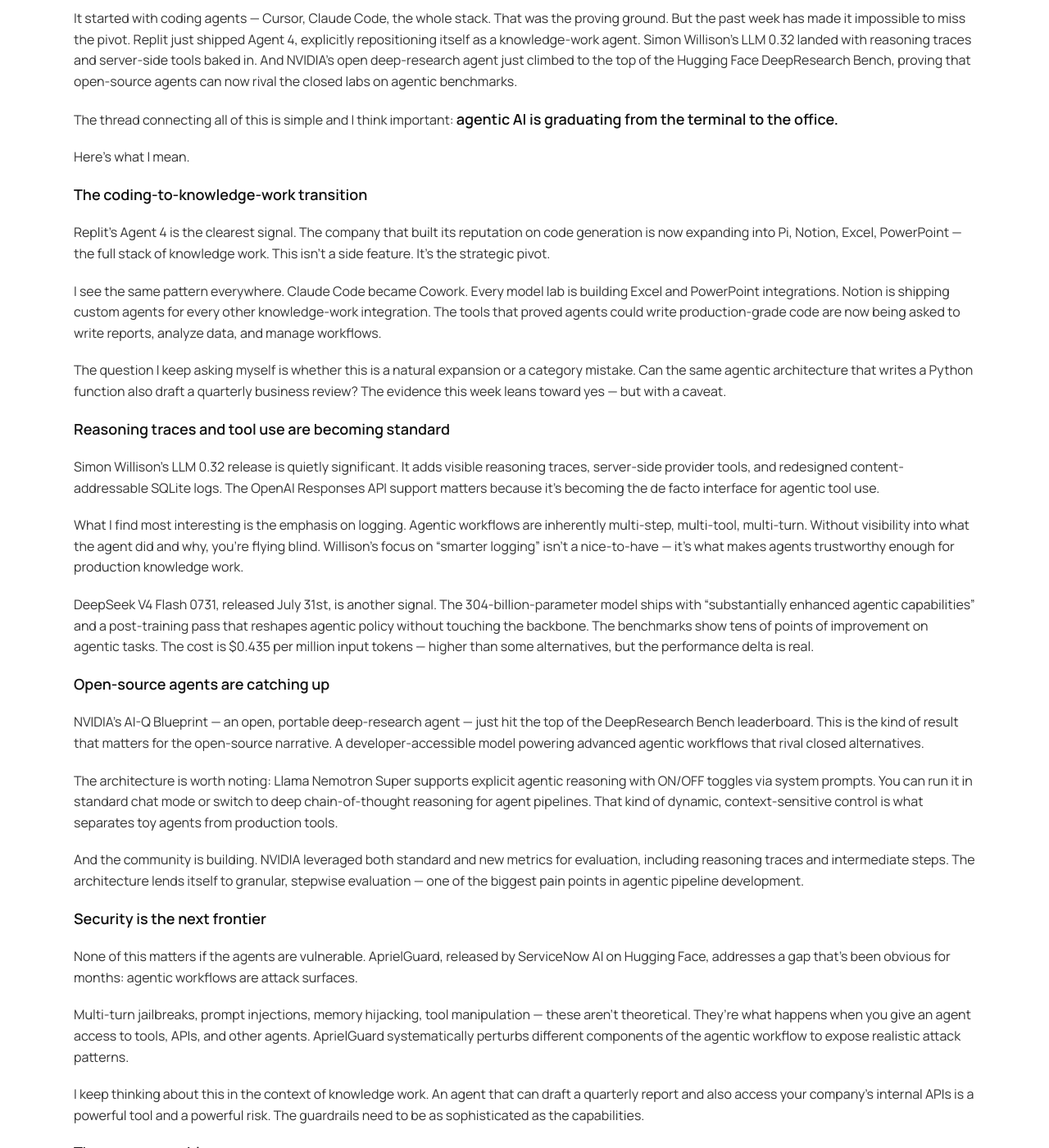
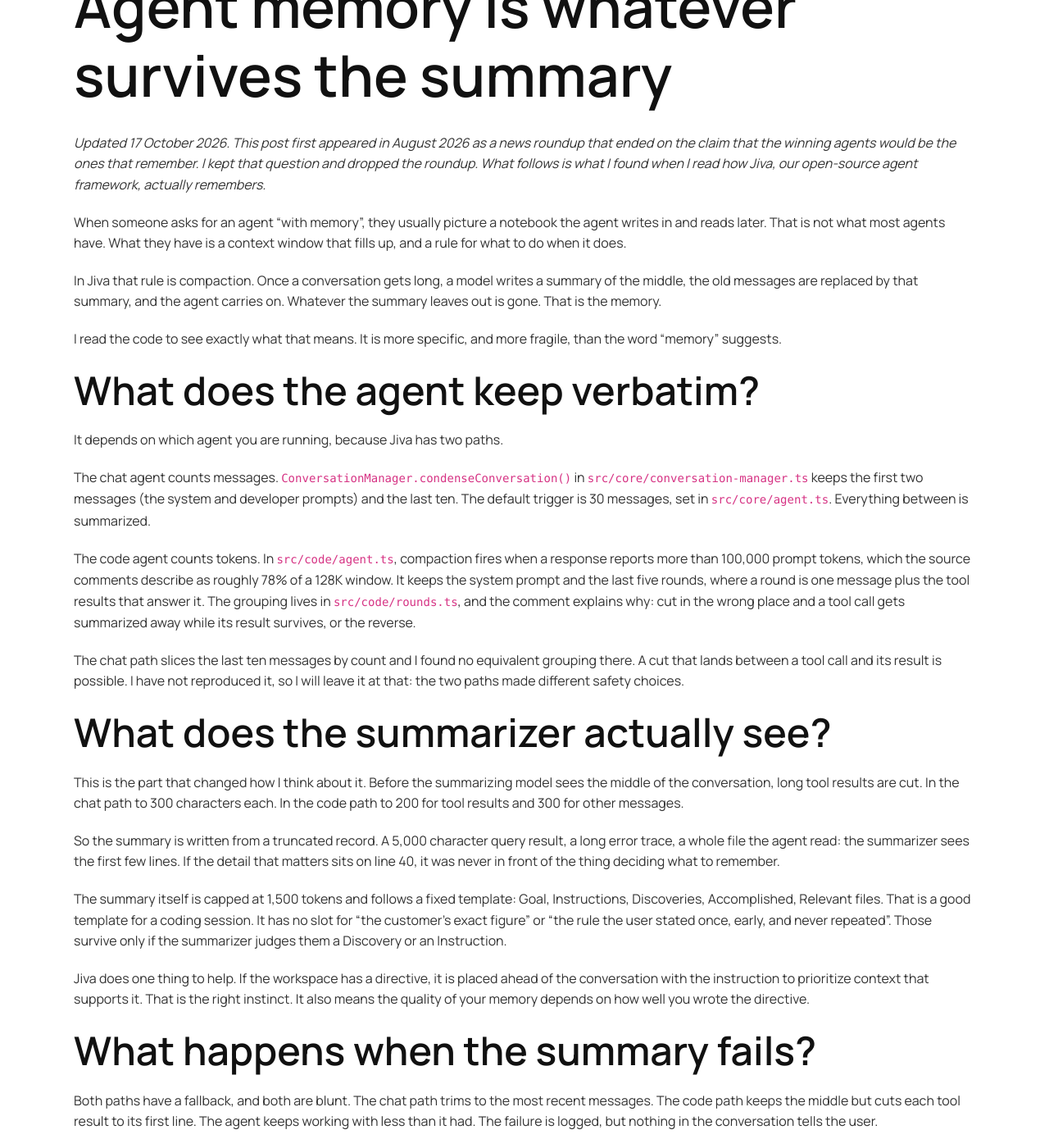
Before and after one commit to gritsa/www-gritsa.github.io, a Jekyll site: the page built from _posts/2026-08-06-agentic-ai-is-leaving-the-terminal-behind.md, in a window 1280 px wide and 1400 px high, scrolled down 1420 px. Shown: the whole window at 82% size. Built offline with Jekyll 4.4.1, drawn with Linux system fonts in a browser that asks for light colours; some of the changed text lies outside the part shown.

Commit message:
Rewrite 08-06 archive post as a source-based piece on agent memory and context compaction

```diff
--- a/_posts/2026-08-06-agentic-ai-is-leaving-the-terminal-behind.md
+++ b/_posts/2026-08-06-agentic-ai-is-leaving-the-terminal-behind.md
@@ -1,72 +1,68 @@
 ---
 layout: post
-title: "Agentic AI Is Leaving the Terminal Behind"
+title: "Agent memory is whatever survives the summary"
 date: 2026-08-05 18:32:32 +0000
-author: "Gritsa"
+last_modified_at: 2026-10-17 15:00:00 +0530
+author: "Amy Loomis"
 categories: "AI Technology"
-tags: "agentic AI, autonomous agents, LLM"
-excerpt: "Agentic AI is stepping out of code and into the full breadth of knowledge work — and the tools, security, and open-source alternatives are catching up fast."
-description: "Agentic AI is moving beyond coding into knowledge work. New releases from Simon Willison, DeepSeek, and NVIDIA are expanding what autonomous agents can do, while guardrails and open-source alternatives reshape the landscape."
-keywords: "agentic AI, autonomous agents, LLM, knowledge work, open-source AI"
+tags:
+  - AI agents
+  - Agent memory
+  - Context engineering
+excerpt: "People ask for agents with memory. Open the code of a working agent and the memory is a summary, written by a model, from evidence it was only shown part of. What Jiva keeps, what it drops, and what to do about it."
+description: "How context compaction works in Jiva: what is kept verbatim, what is summarized, how tool results are truncated before the summarizer sees them, and what that means for any agent you run in production."
+keywords: "agent memory, context compaction, conversation summarization, context window, AI agents, Jiva, context engineering"
 featured_image: "/assets/img/posts/2026-08-06-agentic-ai-is-leaving-the-terminal-behind.png"
 ---
 
-I keep coming back to the same observation: the agentic AI story is no longer about code.
+# Agent memory is whatever survives the summary
 
-It started with coding agents — Cursor, Claude Code, the whole stack. That was the proving ground. But the past week has made it impossible to miss the pivot. Replit just shipped Agent 4, explicitly repositioning itself as a knowledge-work agent. Simon Willison's LLM 0.32 landed with reasoning traces and server-side tools baked in. And NVIDIA's open deep-research agent just climbed to the top of the Hugging Face DeepResearch Bench, proving that open-source agents can now rival the closed labs on agentic benchmarks.
+*Updated 17 October 2026. This post first appeared in August 2026 as a news roundup that ended on the claim that the winning agents would be the ones that remember. I kept that question and dropped the roundup. What follows is what I found when I read how Jiva, our open-source agent framework, actually remembers.*
 
-The thread connecting all of this is simple and I think important: **agentic AI is graduating from the terminal to the office.**
+When someone asks for an agent "with memory", they usually picture a notebook the agent writes in and reads later. That is not what most agents have. What they have is a context window that fills up, and a rule for what to do when it does.
 
-Here's what I mean.
+In Jiva that rule is compaction. Once a conversation gets long, a model writes a summary of the middle, the old messages are replaced by that summary, and the agent carries on. Whatever the summary leaves out is gone. That is the memory.
 
-**The coding-to-knowledge-work transition**
+I read the code to see exactly what that means. It is more specific, and more fragile, than the word "memory" suggests.
 
-Replit's Agent 4 is the clearest signal. The company that built its reputation on code generation is now expanding into Pi, Notion, Excel, PowerPoint — the full stack of knowledge work. This isn't a side feature. It's the strategic pivot.
+## What does the agent keep verbatim?
 
-I see the same pattern everywhere. Claude Code became Cowork. Every model lab is building Excel and PowerPoint integrations. Notion is shipping custom agents for every other knowledge-work integration. The tools that proved agents could write production-grade code are now being asked to write reports, analyze data, and manage workflows.
+It depends on which agent you are running, because Jiva has two paths.
 
-The question I keep asking myself is whether this is a natural expansion or a category mistake. Can the same agentic architecture that writes a Python function also draft a quarterly business review? The evidence this week leans toward yes — but with a caveat.
+The chat agent counts messages. `ConversationManager.condenseConversation()` in `src/core/conversation-manager.ts` keeps the first two messages (the system and developer prompts) and the last ten. The default trigger is 30 messages, set in `src/core/agent.ts`. Everything between is summarized.
 
-**Reasoning traces and tool use are becoming standard**
+The code agent counts tokens. In `src/code/agent.ts`, compaction fires when a response reports more than 100,000 prompt tokens, which the source comments describe as roughly 78% of a 128K window. It keeps the system prompt and the last five rounds, where a round is one message plus the tool results that answer it. The grouping lives in `src/code/rounds.ts`, and the comment explains why: cut in the wrong place and a tool call gets summarized away while its result survives, or the reverse.
 
-Simon Willison's LLM 0.32 release is quietly significant. It adds visible reasoning traces, server-side provider tools, and redesigned content-addressable SQLite logs. The OpenAI Responses API support matters because it's becoming the de facto interface for agentic tool use.
+The chat path slices the last ten messages by count and I found no equivalent grouping there. A cut that lands between a tool call and its result is possible. I have not reproduced it, so I will leave it at that: the two paths made different safety choices.
 
-What I find most interesting is the emphasis on logging. Agentic workflows are inherently multi-step, multi-tool, multi-turn. Without visibility into what the agent did and why, you're flying blind. Willison's focus on "smarter logging" isn't a nice-to-have — it's what makes agents trustworthy enough for production knowledge work.
+## What does the summarizer actually see?
 
-DeepSeek V4 Flash 0731, released July 31st, is another signal. The 304-billion-parameter model ships with "substantially enhanced agentic capabilities" and a post-training pass that reshapes agentic policy without touching the backbone. The benchmarks show tens of points of improvement on agentic tasks. The cost is $0.435 per million input tokens — higher than some alternatives, but the performance delta is real.
+This is the part that changed how I think about it. Before the summarizing model sees the middle of the conversation, long tool results are cut. In the chat path to 300 characters each. In the code path to 200 for tool results and 300 for other messages.
 
-**Open-source agents are catching up**
+So the summary is written from a truncated record. A 5,000 character query result, a long error trace, a whole file the agent read: the summarizer sees the first few lines. If the detail that matters sits on line 40, it was never in front of the thing deciding what to remember.
 
-NVIDIA's AI-Q Blueprint — an open, portable deep-research agent — just hit the top of the DeepResearch Bench leaderboard. This is the kind of result that matters for the open-source narrative. A developer-accessible model powering advanced agentic workflows that rival closed alternatives.
+The summary itself is capped at 1,500 tokens and follows a fixed template: Goal, Instructions, Discoveries, Accomplished, Relevant files. That is a good template for a coding session. It has no slot for "the customer's exact figure" or "the rule the user stated once, early, and never repeated". Those survive only if the summarizer judges them a Discovery or an Instruction.
 
-The architecture is worth noting: Llama Nemotron Super supports explicit agentic reasoning with ON/OFF toggles via system prompts. You can run it in standard chat mode or switch to deep chain-of-thought reasoning for agent pipelines. That kind of dynamic, context-sensitive control is what separates toy agents from production tools.
+Jiva does one thing to help. If the workspace has a directive, it is placed ahead of the conversation with the instruction to prioritize context that supports it. That is the right instinct. It also means the quality of your memory depends on how well you wrote the directive.
 
-And the community is building. NVIDIA leveraged both standard and new metrics for evaluation, including reasoning traces and intermediate steps. The architecture lends itself to granular, stepwise evaluation — one of the biggest pain points in agentic pipeline development.
+## What happens when the summary fails?
 
-**Security is the next frontier**
+Both paths have a fallback, and both are blunt. The chat path trims to the most recent messages. The code path keeps the middle but cuts each tool result to its first line. The agent keeps working with less than it had. The failure is logged, but nothing in the conversation tells the user.
 
-None of this matters if the agents are vulnerable. AprielGuard, released by ServiceNow AI on Hugging Face, addresses a gap that's been obvious for months: agentic workflows are attack surfaces.
+## Is anything remembered across sessions?
 
-Multi-turn jailbreaks, prompt injections, memory hijacking, tool manipulation — these aren't theoretical. They're what happens when you give an agent access to tools, APIs, and other agents. AprielGuard systematically perturbs different components of the agentic workflow to expose realistic attack patterns.
+Conversations are saved through a storage provider (local disk or a cloud bucket) and can be reloaded, with a generated title and token totals. That persists the transcript. I looked for a store of facts the agent learns, retrieves later and updates, and did not find one in the source. Sub-agents have a stricter version of the same limit: the manager's planning prompt tells it that workers share no memory between subtasks, so data gathered in one is gone when the next starts.
 
-I keep thinking about this in the context of knowledge work. An agent that can draft a quarterly report and also access your company's internal APIs is a powerful tool and a powerful risk. The guardrails need to be as sophisticated as the capabilities.
+None of that is a criticism. It is what a working agent framework looks like today. The mistake would be to read "memory" in a feature list and assume it means more than this.
 
-**The memory problem**
+## What I would do with this
 
-There's one piece that's still missing from all of this: persistence.
+Treat the summary as a lossy cache, never as a record. Three habits follow, and none of them needs a new framework.
 
-Latent Space's coverage of ChatGPT Work points to the same gap. Today's AI products are reactive — you have to notice something needs doing, gather context, and translate it into a prompt. The agent can execute brilliantly from there, but the initial act of agency is still yours.
+Put the facts that must not be lost somewhere the compactor cannot touch. A file the agent writes and rereads, a database row, the directive. If losing a sentence would cost you money, it should not live only in the conversation.
 
-Proactivity — agents figuring out how to be useful on their own — is the holy grail. And it's blocked by memory. Without persistent, reliable memory, agents can't build on past interactions, learn from mistakes, or maintain context across sessions.
+Test your agent past the compaction line. Most demos end well before it. Run a task long enough to cross the threshold, then ask about something said in the first twenty messages. That answer tells you more than any benchmark.
 
-I think this is where the next wave of innovation will come from. Not bigger models, not more tools, but better memory architectures. The agents that win will be the ones that remember.
+And when you hear that an agent "remembers", ask who writes the summary, what they were shown, and what happens when it fails. The people selling agents rarely volunteer that. The code, if you can read it, always answers.
 
-**What this means for Gritsa**
-
-At Gritsa, we're building Jiva because we believe the future of software is agentic. The framework we're developing is designed for exactly this moment — agents that can move beyond code into the full breadth of knowledge work, with the tool use, reasoning, and security that production demands.
-
-The releases this week — Willison's logging improvements, DeepSeek's agentic post-training, NVIDIA's open research agent, ServiceNow's guardrails — they're all pieces of the same puzzle. The terminal is no longer the frontier. The office is.
-
-I'm not saying every agent will replace a knowledge worker tomorrow. But I am saying that the infrastructure for that transition is arriving faster than most people realize. The question isn't whether agentic AI will expand into knowledge work. It's who will build the memory, security, and persistence layers that make it reliable.
-
-We're betting on open-source, on transparency, and on tools that developers can actually control. If that's the bet you're making too, [Jiva](https://github.com/KarmaloopAI/Jiva) is the framework for it.
+If you are deciding what an agent in your business should hold on to, [the Gritsa team](https://gritsa.com/contact/) designs that layer, and [Jiva](https://github.com/KarmaloopAI/Jiva) is open source if you would rather read it yourself.
```
